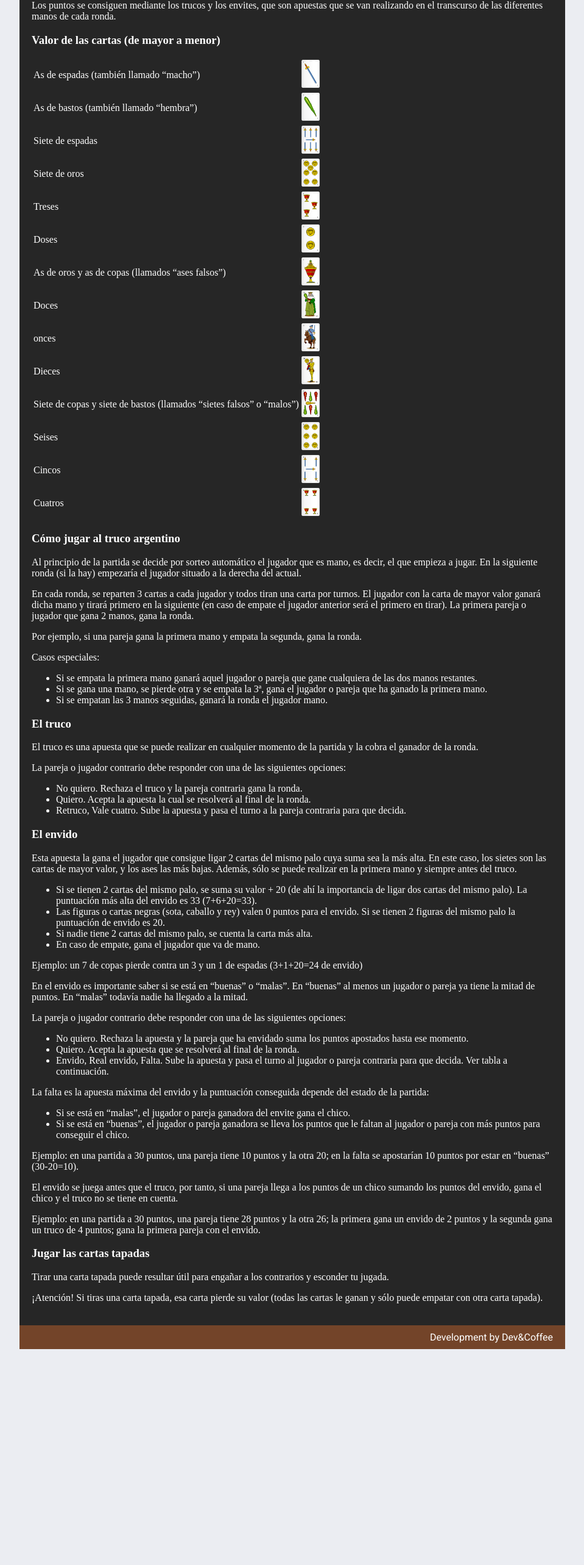
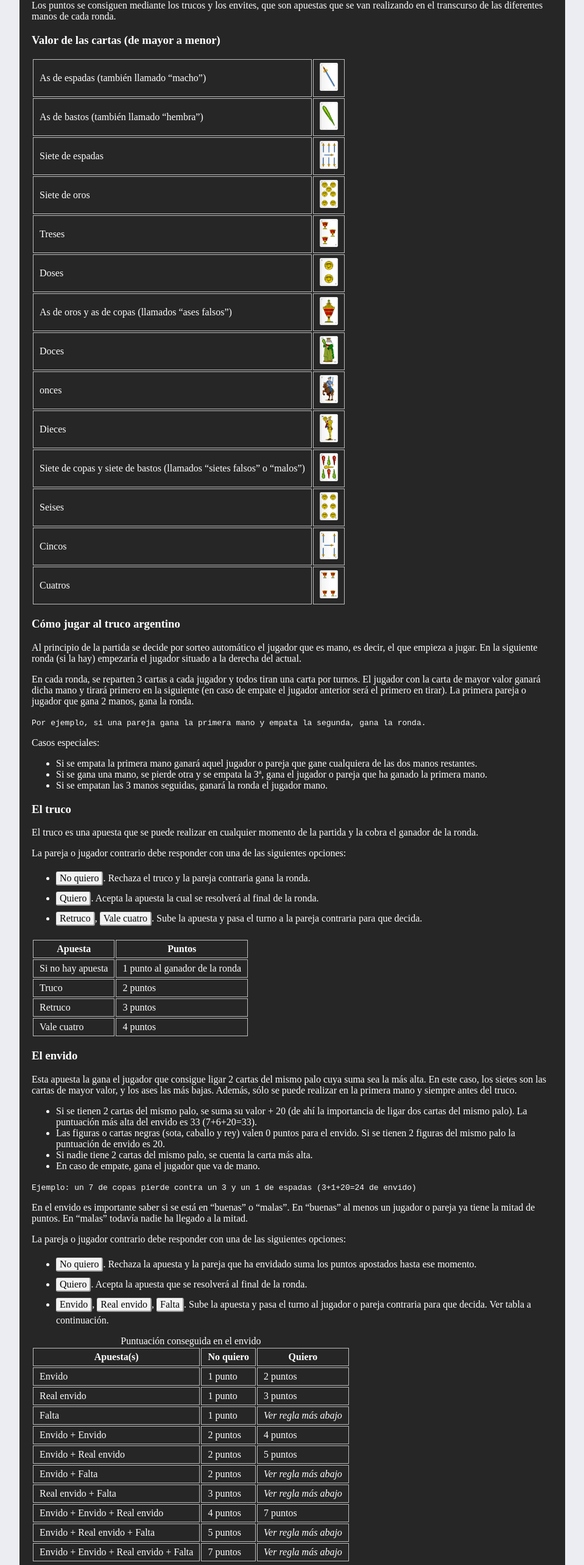
Before and after one commit to javieroc/quieroretruco, a Next.js app in the folder client/: page / in a window 1280 px wide. Shown: the part 866-3432 px from the top of the page at 61% size, without its empty margins (160-1119 px from the left). Before the commit the page ends 3078 px from the top, so only its background shows below. Built offline with nearby package versions, Linux system fonts and the light colour scheme; a web font is replaced by a local one.

Commit message:
Add bet values

```diff
--- a/client/pages/home.module.css
+++ b/client/pages/home.module.css
@@ -92,3 +92,20 @@
   color: white;
   padding: 10px 20px;
 }
+
+.td {
+  border: 1px solid rgb(190, 190, 190);
+  padding: 5px 10px;
+}
+
+.keyword {
+  display: inline-block;
+  padding: 1px 5px;
+  border-width: 1px 2px 2px 1px;
+  background: #f2f2f2;
+  border-style: solid;
+  color: #000;
+  border-color: #d9d9d9 #999 #999 #d9d9d9;
+  border-radius: 3px;
+  margin: 5px 0;
+}
--- a/client/pages/index.tsx
+++ b/client/pages/index.tsx
@@ -55,60 +55,60 @@ function Home() {
           <table>
             <tbody>
               <tr>
-                <td>As de espadas (también llamado “macho”)</td>
-                <td><img src="/img/cards/1-espada.png" width="30" /></td>
+                <td className={styles.td}>As de espadas (también llamado “macho”)</td>
+                <td className={styles.td}><img src="/img/cards/1-espada.png" width="30" /></td>
               </tr>
               <tr>
-                <td>As de bastos (también llamado “hembra”)</td>
-                <td><img src="/img/cards/1-basto.png" width="30" /></td>
+                <td className={styles.td}>As de bastos (también llamado “hembra”)</td>
+                <td className={styles.td}><img src="/img/cards/1-basto.png" width="30" /></td>
               </tr>
               <tr>
-                <td>Siete de espadas</td>
-                <td><img src="/img/cards/7-espada.png" width="30" /></td>
+                <td className={styles.td}>Siete de espadas</td>
+                <td className={styles.td}><img src="/img/cards/7-espada.png" width="30" /></td>
               </tr>
               <tr>
-                <td>Siete de oros</td>
-                <td><img src="/img/cards/7-oro.png" width="30" /></td>
+                <td className={styles.td}>Siete de oros</td>
+                <td className={styles.td}><img src="/img/cards/7-oro.png" width="30" /></td>
               </tr>
               <tr>
-                <td>Treses</td>
-                <td><img src="/img/cards/3-copa.png" width="30" /></td>
+                <td className={styles.td}>Treses</td>
+                <td className={styles.td}><img src="/img/cards/3-copa.png" width="30" /></td>
               </tr>
               <tr>
-                <td>Doses</td>
-                <td><img src="/img/cards/2-oro.png" width="30" /></td>
+                <td className={styles.td}>Doses</td>
+                <td className={styles.td}><img src="/img/cards/2-oro.png" width="30" /></td>
               </tr>
               <tr>
-                <td>As de oros y as de copas (llamados “ases falsos”)</td>
-                <td><img src="/img/cards/1-copa.png" width="30" /></td>
+                <td className={styles.td}>As de oros y as de copas (llamados “ases falsos”)</td>
+                <td className={styles.td}><img src="/img/cards/1-copa.png" width="30" /></td>
               </tr>
               <tr>
-                <td>Doces</td>
-                <td><img src="/img/cards/12-basto.png" width="30" /></td>
+                <td className={styles.td}>Doces</td>
+                <td className={styles.td}><img src="/img/cards/12-basto.png" width="30" /></td>
               </tr>
               <tr>
-                <td>onces</td>
-                <td><img src="/img/cards/11-espada.png" width="30" /></td>
+                <td className={styles.td}>onces</td>
+                <td className={styles.td}><img src="/img/cards/11-espada.png" width="30" /></td>
               </tr>
               <tr>
-                <td>Dieces</td>
-                <td><img src="/img/cards/10-oro.png" width="30" /></td>
+                <td className={styles.td}>Dieces</td>
+                <td className={styles.td}><img src="/img/cards/10-oro.png" width="30" /></td>
               </tr>
               <tr>
-                <td>Siete de copas y siete de bastos (llamados “sietes falsos” o “malos”)</td>
-                <td><img src="/img/cards/7-basto.png" width="30" /></td>
+                <td className={styles.td}>Siete de copas y siete de bastos (llamados “sietes falsos” o “malos”)</td>
+                <td className={styles.td}><img src="/img/cards/7-basto.png" width="30" /></td>
               </tr>
               <tr>
-                <td>Seises</td>
-                <td><img src="/img/cards/6-oro.png" width="30" /></td>
+                <td className={styles.td}>Seises</td>
+                <td className={styles.td}><img src="/img/cards/6-oro.png" width="30" /></td>
               </tr>
               <tr>
-                <td>Cincos</td>
-                <td><img src="/img/cards/5-espada.png" width="30" /></td>
+                <td className={styles.td}>Cincos</td>
+                <td className={styles.td}><img src="/img/cards/5-espada.png" width="30" /></td>
               </tr>
               <tr>
-                <td>Cuatros</td>
-                <td><img src="/img/cards/4-copa.png" width="30" /></td>
+                <td className={styles.td}>Cuatros</td>
+                <td className={styles.td}><img src="/img/cards/4-copa.png" width="30" /></td>
               </tr>
             </tbody>
           </table>
@@ -116,7 +116,7 @@ function Home() {
           <h3>Cómo jugar al truco argentino</h3>
           <p>Al principio de la partida se decide por sorteo automático el jugador que es mano, es decir, el que empieza a jugar. En la siguiente ronda (si la hay) empezaría el jugador situado a la derecha del actual.</p>
           <p>En cada ronda, se reparten 3 cartas a cada jugador y todos tiran una carta por turnos. El jugador con la carta de mayor valor ganará dicha mano y tirará primero en la siguiente (en caso de empate el jugador anterior será el primero en tirar). La primera pareja o jugador que gana 2 manos, gana la ronda.</p>
-          <p>Por ejemplo, si una pareja gana la primera mano y empata la segunda, gana la ronda.</p>
+          <code>Por ejemplo, si una pareja gana la primera mano y empata la segunda, gana la ronda.</code>
           <p>Casos especiales:</p>
           <ul>
             <li>Si se empata la primera mano ganará aquel jugador o pareja que gane cualquiera de las dos manos restantes.</li>
@@ -128,10 +128,37 @@ function Home() {
           <p>El truco es una apuesta que se puede realizar en cualquier momento de la partida y la cobra el ganador de la ronda.</p>
           <p>La pareja o jugador contrario debe responder con una de las siguientes opciones:</p>
           <ul>
-            <li>No quiero. Rechaza el truco y la pareja contraria gana la ronda.</li>
-            <li>Quiero. Acepta la apuesta la cual se resolverá al final de la ronda.</li>
-            <li>Retruco, Vale cuatro. Sube la apuesta y pasa el turno a la pareja contraria para que decida.</li>
+            <li><span className={styles.keyword}>No quiero</span>. Rechaza el truco y la pareja contraria gana la ronda.</li>
+            <li><span className={styles.keyword}>Quiero</span>. Acepta la apuesta la cual se resolverá al final de la ronda.</li>
+            <li><span className={styles.keyword}>Retruco</span>, <span className={styles.keyword}>Vale cuatro</span>. Sube la apuesta y pasa el turno a la pareja contraria para que decida.</li>
           </ul>
+
+          <table>
+            <thead>
+              <tr>
+                <th className={styles.td}>Apuesta</th>
+                <th className={styles.td}>Puntos</th>
+              </tr>
+            </thead>
+            <tbody>
+              <tr>
+                <td className={styles.td}>Si no hay apuesta</td>
+                <td className={styles.td}>1 punto al ganador de la ronda</td>
+              </tr>
+              <tr>
+                <td className={styles.td}>Truco</td>
+                <td className={styles.td}>2 puntos</td>
+              </tr>
+              <tr>
+                <td className={styles.td}>Retruco</td>
+                <td className={styles.td}>3 puntos</td>
+              </tr>
+              <tr>
+                <td className={styles.td}>Vale cuatro</td>
+                <td className={styles.td}>4 puntos</td>
+              </tr>
+            </tbody>
+          </table>
 
           <h3>El envido</h3>
           <p>Esta apuesta la gana el jugador que consigue ligar 2 cartas del mismo palo cuya suma sea la más alta. En este caso, los sietes son las cartas de mayor valor, y los ases las más bajas. Además, sólo se puede realizar en la primera mano y siempre antes del truco.</p>
@@ -141,23 +168,84 @@ function Home() {
             <li>Si nadie tiene 2 cartas del mismo palo, se cuenta la carta más alta.</li>
             <li>En caso de empate, gana el jugador que va de mano.</li>
           </ul>
-          <p>Ejemplo: un 7 de copas pierde contra un 3 y un 1 de espadas (3+1+20=24 de envido)</p>
+          <code>Ejemplo: un 7 de copas pierde contra un 3 y un 1 de espadas (3+1+20=24 de envido)</code>
           <p>En el envido es importante saber si se está en “buenas” o “malas”. En “buenas” al menos un jugador o pareja ya tiene la mitad de puntos. En “malas” todavía nadie ha llegado a la mitad.</p>
           <p>La pareja o jugador contrario debe responder con una de las siguientes opciones:</p>
           <ul>
-            <li>No quiero. Rechaza la apuesta y la pareja que ha envidado suma los puntos apostados hasta ese momento.</li>
-            <li>Quiero. Acepta la apuesta que se resolverá al final de la ronda.</li>
-            <li>Envido, Real envido, Falta. Sube la apuesta y pasa el turno al jugador o pareja contraria para que decida. Ver tabla a continuación.</li>
+            <li><span className={styles.keyword}>No quiero</span>. Rechaza la apuesta y la pareja que ha envidado suma los puntos apostados hasta ese momento.</li>
+            <li><span className={styles.keyword}>Quiero</span>. Acepta la apuesta que se resolverá al final de la ronda.</li>
+            <li><span className={styles.keyword}>Envido</span>, <span className={styles.keyword}>Real envido</span>, <span className={styles.keyword}>Falta</span>. Sube la apuesta y pasa el turno al jugador o pareja contraria para que decida. Ver tabla a continuación.</li>
           </ul>
+
+          <table>
+            <caption>Puntuación conseguida en el envido</caption>
+            <tbody>
+              <tr>
+                <th className={styles.td}>Apuesta(s)</th>
+                <th className={styles.td}>No quiero</th>
+                <th className={styles.td}>Quiero</th>
+              </tr>
+              <tr>
+                <td className={styles.td}>Envido</td>
+                <td className={styles.td}>1 punto</td>
+                <td className={styles.td}>2 puntos</td>
+              </tr>
+              <tr>
+                <td className={styles.td}>Real envido</td>
+                <td className={styles.td}>1 punto</td>
+                <td className={styles.td}>3 puntos</td>
+              </tr>
+              <tr>
+                <td className={styles.td}>Falta</td>
+                <td className={styles.td}>1 punto</td>
+                <td className={styles.td}><em>Ver regla más abajo</em></td>
+              </tr>
+              <tr>
+                <td className={styles.td}>Envido + Envido</td>
+                <td className={styles.td}>2 puntos</td>
+                <td className={styles.td}>4 puntos</td>
+              </tr>
+              <tr>
+                <td className={styles.td}>Envido + Real envido</td>
+                <td className={styles.td}>2 puntos</td>
+                <td className={styles.td}>5 puntos</td>
+              </tr>
+              <tr>
+                <td className={styles.td}>Envido + Falta</td>
+                <td className={styles.td}>2 puntos</td>
+                <td className={styles.td}><em>Ver regla más abajo</em></td>
+              </tr>
+              <tr>
+                <td className={styles.td}>Real envido + Falta</td>
+                <td className={styles.td}>3 puntos</td>
+                <td className={styles.td}><em>Ver regla más abajo</em></td>
+              </tr>
+              <tr>
+                <td className={styles.td}>Envido + Envido + Real envido</td>
+                <td className={styles.td}>4 puntos</td>
+                <td className={styles.td}>7 puntos</td>
+              </tr>
+              <tr>
+                <td className={styles.td}>Envido + Real envido + Falta</td>
+                <td className={styles.td}>5 puntos</td>
+                <td className={styles.td}><em>Ver regla más abajo</em></td>
+              </tr>
+              <tr>
+                <td className={styles.td}>Envido + Envido + Real envido + Falta</td>
+                <td className={styles.td}>7 puntos</td>
+                <td className={styles.td}><em>Ver regla más abajo</em></td>
+              </tr>
+            </tbody></table>
+
 
           <p>La falta es la apuesta máxima del envido y la puntuación conseguida depende del estado de la partida:</p>
           <ul>
             <li>Si se está en “malas”, el jugador o pareja ganadora del envite gana el chico.</li>
             <li>Si se está en “buenas”, el jugador o pareja ganadora se lleva los puntos que le faltan al jugador o pareja con más puntos para conseguir el chico.</li>
           </ul>
-          <p>Ejemplo: en una partida a 30 puntos, una pareja tiene 10 puntos y la otra 20; en la falta se apostarían 10 puntos por estar en “buenas” (30-20=10).</p>
+          <code>Ejemplo: en una partida a 30 puntos, una pareja tiene 10 puntos y la otra 20; en la falta se apostarían 10 puntos por estar en “buenas” (30-20=10).</code>
           <p>El envido se juega antes que el truco, por tanto, si una pareja llega a los puntos de un chico sumando los puntos del envido, gana el chico y el truco no se tiene en cuenta.</p>
-          <p>Ejemplo: en una partida a 30 puntos, una pareja tiene 28 puntos y la otra 26; la primera gana un envido de 2 puntos y la segunda gana un truco de 4 puntos; gana la primera pareja con el envido.</p>
+          <code>Ejemplo: en una partida a 30 puntos, una pareja tiene 28 puntos y la otra 26; la primera gana un envido de 2 puntos y la segunda gana un truco de 4 puntos; gana la primera pareja con el envido.</code>
 
           <h3>Jugar las cartas tapadas</h3>
           <p>Tirar una carta tapada puede resultar útil para engañar a los contrarios y esconder tu jugada.</p>
```
